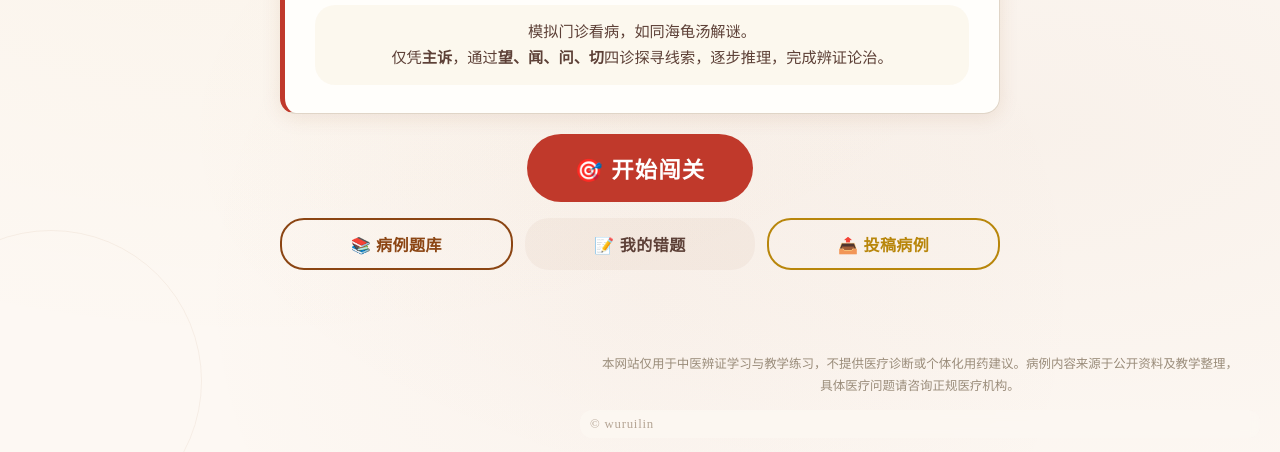
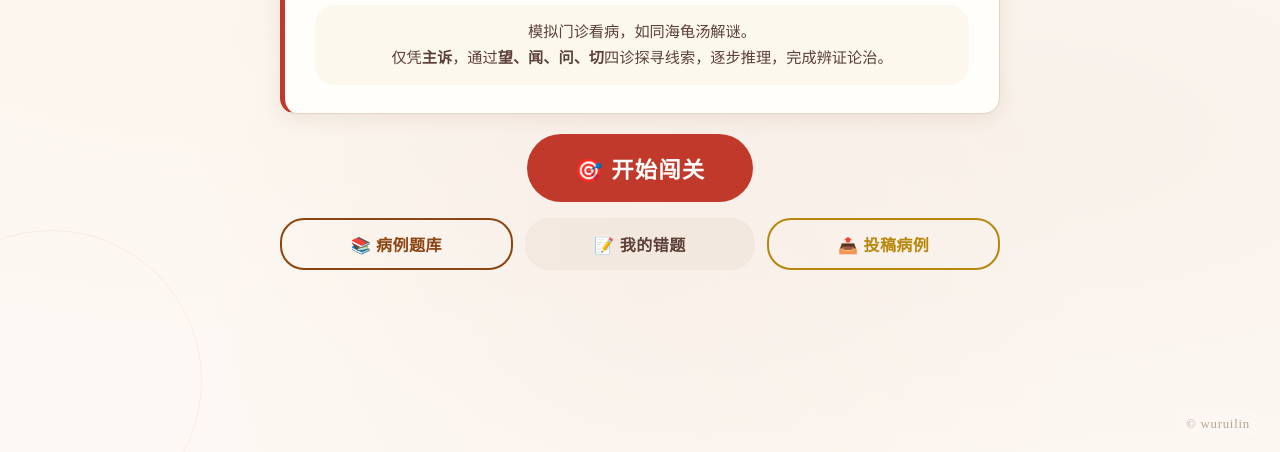
Before and after one commit to wuruilin666/TCM, a plain HTML site: page index.html in a window 1280 px wide. Shown: the part 348-800 px from the top of the page. Drawn offline with Linux system fonts and the light colour scheme.

Commit message:
Update index.html

```diff
--- a/index.html
+++ b/index.html
@@ -28,7 +28,6 @@
 </main>
 
 <footer class="site-footer">
-    <div class="disclaimer" style="max-width:680px;margin:0 auto 12px;padding:0 16px;font-size:0.78em;line-height:1.8;color:#9a8c7a;text-align:center;">本网站仅用于中医辨证学习与教学练习，不提供医疗诊断或个体化用药建议。病例内容来源于公开资料及教学整理，具体医疗问题请咨询正规医疗机构。</div>
     <div class="copyright">© wuruilin</div>
 </footer>
 
```
